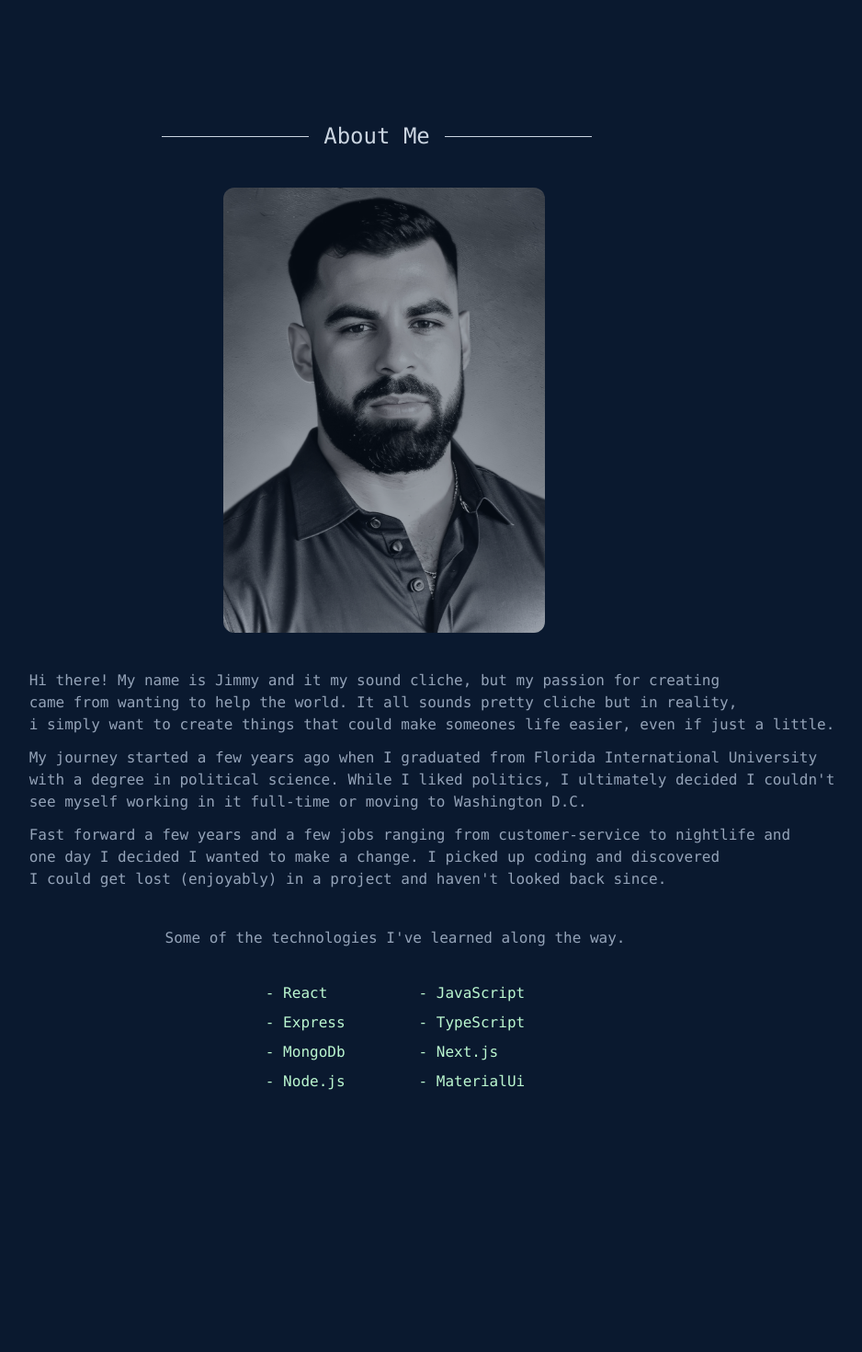
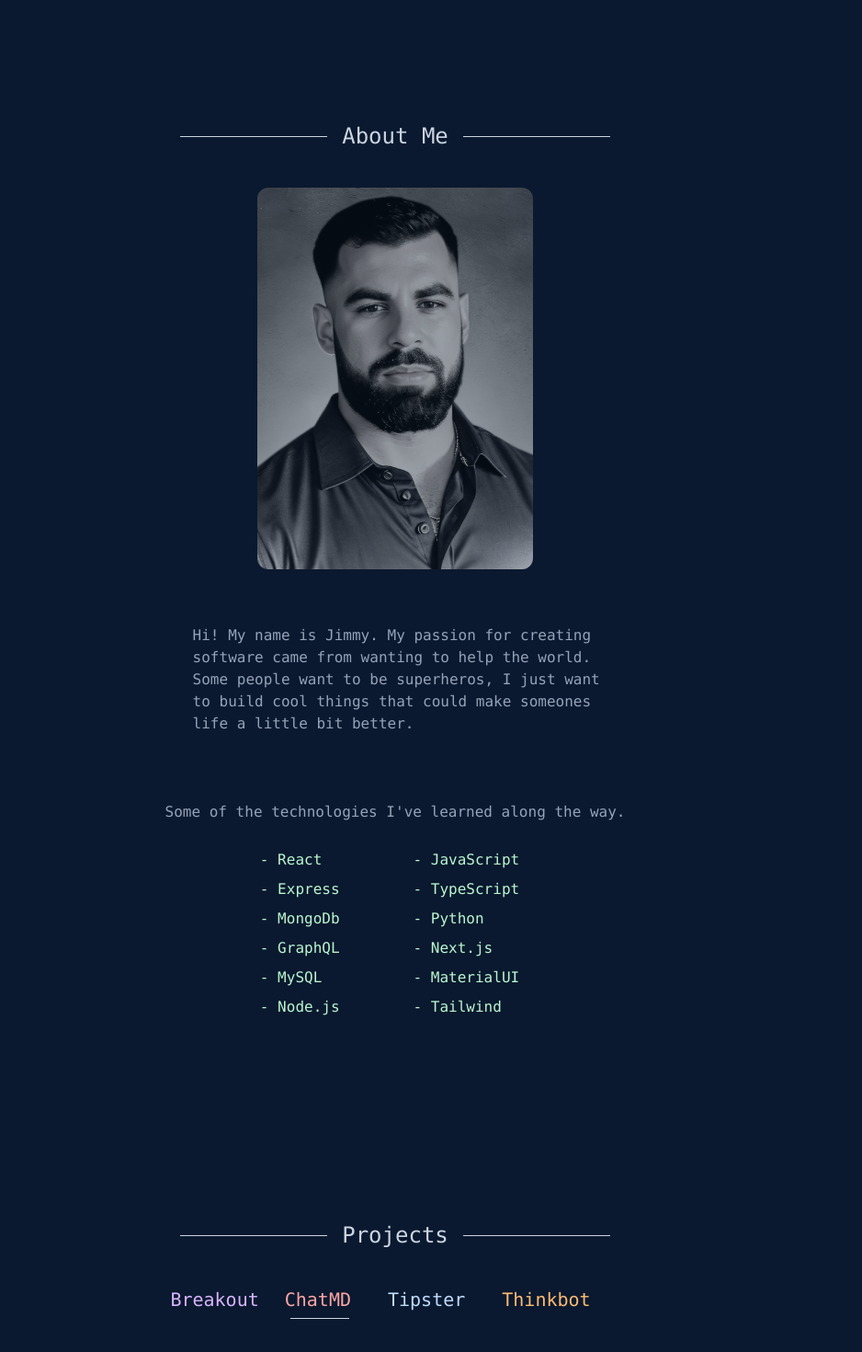
Before and after one commit to jimmyvallejo/portfolio-site, a React (Create React App) app: page / in a window 1280 px wide. Shown: the part 1020-2490 px from the top of the page at 92% size, without its empty margins (210-1148 px from the left). Built offline with nearby package versions, Linux system fonts and the light colour scheme.

Commit message:
Website updates

```diff
--- a/src/components/About.js
+++ b/src/components/About.js
@@ -27,61 +27,48 @@ const About = () => {
   const isWide = window.innerWidth > 1000;
 
   return (
-    <div className="flex flex-col items-center ml-10 lg:ml-0 lg:mt-40">
-      <div id="about" className="flex items-center mb-10 mt-60 mr-10">
+    <div className="flex flex-col items-center lg:ml-0 lg:mt-40">
+      <div id="about" className="flex items-center mb-10 mt-60  ">
         <hr className="border-slate-300 w-20 lg:w-40 mx-4" />
         <h1 className="text-2xl text-slate-300">About {isWide && "Me"}</h1>
         <hr className="border-slate-300 w-20 lg:w-40 mx-4" />
       </div>
-      <div className="leading-7 flex flex-col justify-center lg:ml-10">
-        <div className="flex items-center justify-center mr-6">
+      <div className="leading-7 flex flex-col justify-center lg:max-w-[50%] items-center ">
+        <div className="flex items-center justify-center items-center">
           <img
             alt="me"
-            className="bio rounded-xl mr-3 lg:mr-10 mb-10 lg:ml-0 "
+            className="bio rounded-xl mb-10"
             src={process.env.PUBLIC_URL + "/me2.jpeg"}
           ></img>
         </div>
-        <div className="mr-10 text-lg lg:text-base  flex flex-col justify-start ">
-          {isWide && (
-            <p className="text-slate-400 mb-3 lg:ml-20 ">
-              Hi there! My name is Jimmy and it my sound cliche, but my passion
-              for creating <br></br> came from wanting to help the world. It all
-              sounds pretty cliche but in reality, <br></br> i simply want to
-              create things that could make someones life easier, even if just a
-              little.
+        <div className=" flex text-lg lg:text-base justify-center flex-col items-center w-[77%] p-5 ml-3 ">
+
+            <p className="text-slate-400 mb-3 self-center">
+              Hi! My name is Jimmy. My passion for creating software came from wanting to help the world. Some people want to be superheros, I just  want to
+              build cool things that could make someones life a little bit better.
             </p>
-          )}
-          <p className="mb-3 text-slate-400 lg:ml-20 ">
-            My journey started a few years ago when I graduated from Florida
-            International University {isWide && <br></br>} with a degree in
-            political science. While I liked politics, I ultimately decided I
-            couldn't {isWide && <br></br>} see myself working in it full-time or
-            moving to Washington D.C.
-          </p>
-          <p className="mb-10 text-slate-400 lg:ml-20">
-            Fast forward a few years and a few jobs ranging from
-            customer-service to nightlife and {isWide && <br></br>} one day I
-            decided I wanted to make a change. I picked up coding and discovered{" "}
-            {isWide && <br></br>} I could get lost (enjoyably) in a project and
-            haven't looked back since.
-          </p>
-          <p className="mb-7 text-slate-400 text-center  lg:ml-0">
+
+        </div>
+      </div>
+      <p className="mt-10 text-slate-400 text-center  lg:ml-0">
             Some of the technologies I've learned along the way.
           </p>
-        </div>
-      </div>
-      <div className="flex text-green-200 mb-20 mr-10 pr-4 lg:mr-0 lg:pr-0">
+      <div className="flex text-green-200 my-5 mr-3">
         <ol className="mr-10">
           <li className="list opacity-0 mt-2">- React</li>
           <li className="list opacity-0 mt-2">- Express</li>
           <li className="list opacity-0 mt-2">- MongoDb</li>
+          <li className="list opacity-0 mt-2">- GraphQL</li>
+          <li className="list opacity-0 mt-2">- MySQL</li>
           <li className="list opacity-0 mt-2">- Node.js</li>
         </ol>
         <ol className="ml-10">
           <li className="list opacity-0 mt-2">- JavaScript</li>
           <li className="list opacity-0 mt-2">- TypeScript</li>
+          <li className="list opacity-0 mt-2">- Python</li>
           <li className="list opacity-0 mt-2">- Next.js</li>
-          <li className="list opacity-0 mt-2">- MaterialUi</li>
+          <li className="list opacity-0 mt-2">- MaterialUI</li>
+          <li className="list opacity-0 mt-2">- Tailwind</li>
         </ol>
       </div>
     </div>
--- a/src/components/Intro.js
+++ b/src/components/Intro.js
@@ -5,10 +5,10 @@ const Intro = () => {
   const textRef = useState(null);
   const [animate, setAnimate] = useState(false);
 
-  const text = `I'm a software engineer with a focus on building dynamic and
-              scalable applications with React.js. My goal is to make
+  const text = `I'm a full-stack developer with a focus on building dynamic and
+              scalable applications. My goal is to make
               intuitive solutions to real world problems through my design,
-              and my code. I am currently open to new employment opportunities.`;
+              and my code. Currently employed at Cryptan Labs.`;
 
   const typewriterText = Typewriter(text, 30);
 
--- a/src/components/Projects.js
+++ b/src/components/Projects.js
@@ -1,10 +1,7 @@
 import { useState } from "react";
 
-
-
 const Projects = ({ project, tech, source, git, img }) => {
-  const [expand, setExpand] = useState(null)
-
+  const [expand, setExpand] = useState(null);
 
   function isElementInViewport(el) {
     let rect = el.getBoundingClientRect();
@@ -17,7 +14,7 @@ const Projects = ({ project, tech, source, git, img }) => {
     );
   }
   function onScroll() {
-    if(!expand) {
+    if (!expand) {
       let elements = document.getElementById("tech");
       if (isElementInViewport(elements)) {
         elements.classList.add("fade-in-down");
@@ -31,14 +28,13 @@ const Projects = ({ project, tech, source, git, img }) => {
 
   const handleExpand = () => {
     window.removeEventListener("scroll", onScroll);
-    setExpand(!expand)
-  }
+    setExpand(!expand);
+  };
 
   const handleShrink = () => {
     window.addEventListener("scroll", onScroll);
-    setExpand(!expand)
-  }
-
+    setExpand(!expand);
+  };
 
   const isSmall = window.innerWidth < 1000;
 
@@ -57,7 +53,8 @@ const Projects = ({ project, tech, source, git, img }) => {
       ) : (
         <div className="flex lg:flex-row flex-col">
           <div className="mr-3 ml-3 lg:mr-20">
-            {!img ? (
+            {git !== "https://jimmyvallejo.github.io/Breakout-Game-2D/" ? (
+              !img ? (
                 "...Loading"
               ) : (
                 <img
@@ -69,6 +66,15 @@ const Projects = ({ project, tech, source, git, img }) => {
                   }`}
                   src={img}
                 ></img>
+              )
+            ) : (
+              <iframe
+                src="https://jimmyvallejo.github.io/Breakout-Game-Small/"
+                width="510"
+                height="320"
+                className="rounded-md border border-slate-500"
+                title="Breakout"
+              ></iframe>
             )}
           </div>
           <div
@@ -76,7 +82,7 @@ const Projects = ({ project, tech, source, git, img }) => {
               isSmall ? "flex flex-col justify-center items-center" : ""
             }
           >
-            <p className="lg:text-left text-center mb-10 text-slate-300 leading-10 lg:leading-8  lg:ml-4 lg:mr-0 w-80">
+            <p className="lg:text-left text-center mb-10 text-slate-300 leading-10 lg:leading-8 lg:ml-4 lg:mr-0 w-80">
               {project}
             </p>
             <div className="flex justify-center mb-12 lg:mr-10">
--- a/src/components/Work.js
+++ b/src/components/Work.js
@@ -2,62 +2,33 @@
 /* eslint-disable react/jsx-no-comment-textnodes */
 import Projects from "./Projects";
 import { useState } from "react";
+import {
+  p1Name,
+  p3Name,
+  p4Name,
+  p5Name,
+  p1,
+  p3,
+  p4,
+  p5,
+  p1Tech,
+  p3Tech,
+  p4Tech,
+  p1Img,
+  p3Img,
+  p4Img,
+  p5Img,
+  p1Source,
+  p3Source,
+  p4Source,
+  p5Source,
+  p1Git,
+  p3Git,
+  p4Git,
+  p5Git,
+} from "../constants/personal_projects";
 
 const Work = () => {
-  const p1Name = "Tipster";
-  // const p2Name = "Lairbnb";
-  const p3Name = "Breakout";
-  const p4Name = "Thinkbot"
-  const p5Name = "ChatMD"
-
-  const p1 = `Full-stack app using React, Express, and MongoDB.
-  It's a mix of Twitter, Craigslist, and Yelp, with weather, Stripe, and
-  Google Maps API for payments and location features. Share information about local businesses, traffic,
-  or entertainment, post classified ads, or connect with others.`;
-
-  // const p2 = `Lairbnb is a full-stack web app for supervillains
-  // built with Express, MongoDB, JavaScript, and Handlebars.
-  //  It is like Airbnb, but for evil lairs, with advanced
-  //  search filters, security features, and payment processing.`;
-
-  const p3 = `Breakout, a classic arcade game remade in JavaScript
-  canvas with clean and reusable code using class-based
-  programming. Experience an engaging and challenging gameplay
-  loop with advanced collision detection and ball physics.`;
-
-  const p4 = `AI tutor created for the 2023 Emerge Americas hackathon.
-  Students get personalized responses from the AI based on subject and age.
-  Teachers get access to dynamic student data.`;
-
-  const p5 =
-    `ChatMD is an AI replacement for WebMD. Get access to responses
-    tailored to your pre-existing conditions, search for local
-    medical providers, save your chats for later, and more.`;
-
-  const p1Tech = "React | Express | MongoDB | Node.js";
-  // const p2Tech = "HandleBars | Express | MongoDB | Node.js";
-  const p3Tech = "JavaScript | Canvas | HTML | CSS";
-  const p4Tech = "React | Express | MongoDB | OpenAI" ;
-
-
-  const p1Img = process.env.PUBLIC_URL + "tipster.jpg";
-  // const p2Img = process.env.PUBLIC_URL + "lairbnb1.png";
-  const p3Img = process.env.PUBLIC_URL + "brick.jpg";
-  const p4Img = process.env.PUBLIC_URL + "fourth.jpg";
-  const p5Img = process.env.PUBLIC_URL + "2.png";
-
-  const p1Source = "https://tipster-app.netlify.app/";
-  // const p2Source = "https://lairbnb.fly.dev/";
-  const p3Source = "https://github.com/jimmyvallejo/Breakout-Game-2D";
-  const p4Source = "https://thinkbot.netlify.app/";
-  const p5Source = "https://chat-md.netlify.app/";
-
-  const p1Git = "https://github.com/jimmyvallejo/tipster-front-end";
-  // const p2Git = "https://github.com/jimmyvallejo/Lair-Bnb-Project";
-  const p3Git = "https://jimmyvallejo.github.io/Breakout-Game-2D/";
-  const p4Git = "https://github.com/jimmyvallejo/ThinkBot-Frontend";
-  const p5Git = "https://github.com/jimmyvallejo/ChatMD-Frontend";
-
   const [img, setImg] = useState(p5Img);
   const [text, setText] = useState(p5);
   const [tech, setTech] = useState(p4Tech);
@@ -66,7 +37,7 @@ const Work = () => {
   const [hr1, setHr1] = useState(false);
   const [hr2, setHr2] = useState(false);
   const [hr3, setHr3] = useState(false);
-  const [hr4, setHr4] = useState(true)
+  const [hr4, setHr4] = useState(true);
 
   const change1 = () => {
     setText(p1);
@@ -116,7 +87,7 @@ const Work = () => {
     setGit(p5Git);
     setHr1(false);
     setHr2(false);
-      setHr3(false)
+    setHr3(false);
     setHr4(true);
   };
 
@@ -131,6 +102,28 @@ const Work = () => {
         <hr className="border-slate-300 w-20 lg:w-40 mx-4" />
       </div>
       <div className=" mb-10 lg:mb-20 flex flex-row lg:pl-2">
+        {hr3 ? (
+          <div className="flex flex-col justify-center">
+            <a
+              onClick={() => change3()}
+              className={`lg:text-xl pr-0 mr-7 lg:pr-0 text-purple-300 cursor-pointer hover:text-purple-500`}
+            >
+              {p3Name}
+            </a>
+            <hr
+              className={`lasthr border-slate-300 w-16 ml-2 lg:ml-3.5 mt-1.5 ${
+                hr3 ? "fade-in-left" : ""
+              }`}
+            />
+          </div>
+        ) : (
+          <a
+            onClick={() => change3()}
+            className="lg:text-xl mr-7 lg:pr-0 text-purple-300 cursor-pointer hover:text-purple-400"
+          >
+            {p3Name}
+          </a>
+        )}
         {hr4 ? (
           <div className="flex flex-col justify-center">
             <a
@@ -197,28 +190,7 @@ const Work = () => {
             {p4Name}
           </a>
         )}
-        {hr3 ? (
-          <div className="flex flex-col justify-center">
-            <a
-              onClick={() => change3()}
-              className={`lg:text-xl pr-0  lg:pr-0 text-purple-300 cursor-pointer hover:text-purple-500`}
-            >
-              {p3Name}
-            </a>
-            <hr
-              className={`lasthr border-slate-300 w-16 ml-2 lg:ml-3.5 mt-1.5 ${
-                hr3 ? "fade-in-left" : ""
-              }`}
-            />
-          </div>
-        ) : (
-          <a
-            onClick={() => change3()}
-            className="lg:text-xl lg:pr-0 text-purple-300 cursor-pointer hover:text-purple-400"
-          >
-            {p3Name}
-          </a>
-        )}
+
       </div>
       <Projects
         project={text}
--- /dev/null
+++ b/src/constants/personal_projects.js
@@ -0,0 +1,28 @@
+export const p1Name = "Tipster";
+export const p3Name = "Breakout";
+export const p4Name = "Thinkbot";
+export const p5Name = "ChatMD";
+
+export const p1 = `Full-stack app using React, Express, and MongoDB. It's a mix of Twitter, Craigslist, and Yelp, with weather, Stripe, and Google Maps API for payments and location features. Share information about local businesses, traffic, or entertainment, post classified ads, or connect with others.`;
+export const p3 = `Breakout, a classic arcade game remade in JavaScript canvas with clean and reusable code using class-based programming. Experience an engaging and challenging gameplay loop with advanced collision detection and ball physics.`;
+export const p4 = `AI tutor created for the 2023 Emerge Americas hackathon. Students get personalized responses from the AI based on subject and age. Teachers get access to dynamic student data.`;
+export const p5 = `ChatMD is an AI replacement for WebMD. Get access to responses tailored to your pre-existing conditions, search for local medical providers, save your chats for later, and more.`;
+
+export const p1Tech = "React | Express | MongoDB | Node.js";
+export const p3Tech = "JavaScript | Canvas | HTML | CSS";
+export const p4Tech = "React | Express | MongoDB | OpenAI";
+
+export const p1Img = process.env.PUBLIC_URL + "tipster.jpg";
+export const p3Img = process.env.PUBLIC_URL + "brick.jpg";
+export const p4Img = process.env.PUBLIC_URL + "fourth.jpg";
+export const p5Img = process.env.PUBLIC_URL + "2.png";
+
+export const p1Source = "https://tipster-app.netlify.app/";
+export const p3Source = "https://github.com/jimmyvallejo/Breakout-Game-2D";
+export const p4Source = "https://thinkbot.netlify.app/";
+export const p5Source = "https://chat-md.netlify.app/";
+
+export const p1Git = "https://github.com/jimmyvallejo/tipster-front-end";
+export const p3Git = "https://jimmyvallejo.github.io/Breakout-Game-2D/";
+export const p4Git = "https://github.com/jimmyvallejo/ThinkBot-Frontend";
+export const p5Git = "https://github.com/jimmyvallejo/ChatMD-Frontend";
--- a/src/index.css
+++ b/src/index.css
@@ -14,7 +14,12 @@ nav {
   color: #64ffda;
 }
 
-
+.App{
+  display: flex;
+  flex-direction: column;
+  justify-content: center;
+  align-items: center;
+}
 
 .intro {
   padding-top: 60px;
@@ -33,7 +38,7 @@ nav {
 }
 
 .bio {
-  width: 350px;
+  width: 300px;
   opacity: 60%;
   transition: opacity 300ms ease-in-out;
 
```
Lines whose indentation alone changed are shown as unchanged.
